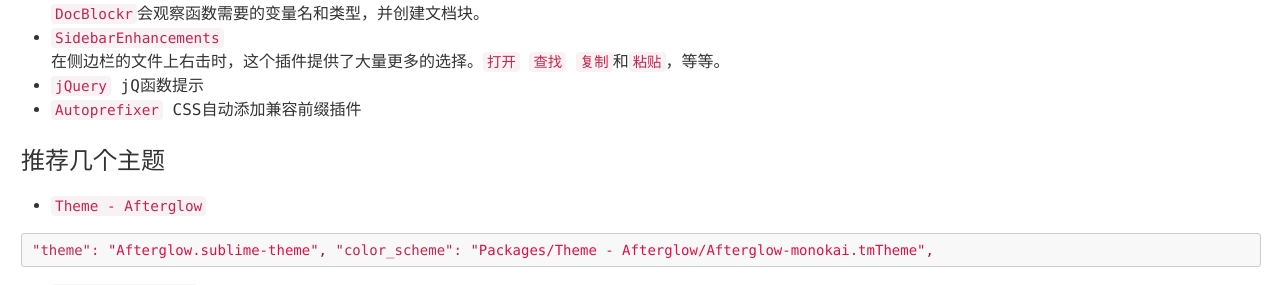
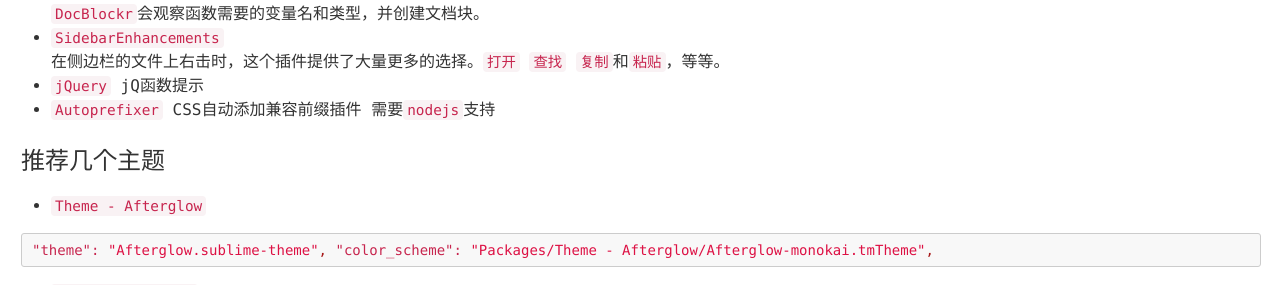
Before and after one commit to psvmc/myblog_jekyll, a Jekyll site: the page built from _posts/2015-07-25-sublime-package-control.md, in a window 1280 px wide and 900 px high, scrolled down 1812 px. Shown: the part 160-445 px from the top of the window. Built offline with Jekyll 4.4.1, drawn with Linux system fonts in a browser that asks for light colours; nearby versions of some CDN libraries; comment, search, counter and statistics services are not loaded.

Commit message:
文章更新

```diff
--- a/_posts/2015-07-25-sublime-package-control.md
+++ b/_posts/2015-07-25-sublime-package-control.md
@@ -66,7 +66,7 @@
 + `SidebarEnhancements`
    在侧边栏的文件上右击时，这个插件提供了大量更多的选择。`打开` `查找` `复制`和`粘贴`，等等。
 + `jQuery` jQ函数提示
-+ `Autoprefixer` CSS自动添加兼容前缀插件
++ `Autoprefixer` CSS自动添加兼容前缀插件 需要`nodejs`支持
 
 ### 推荐几个主题
 
```
